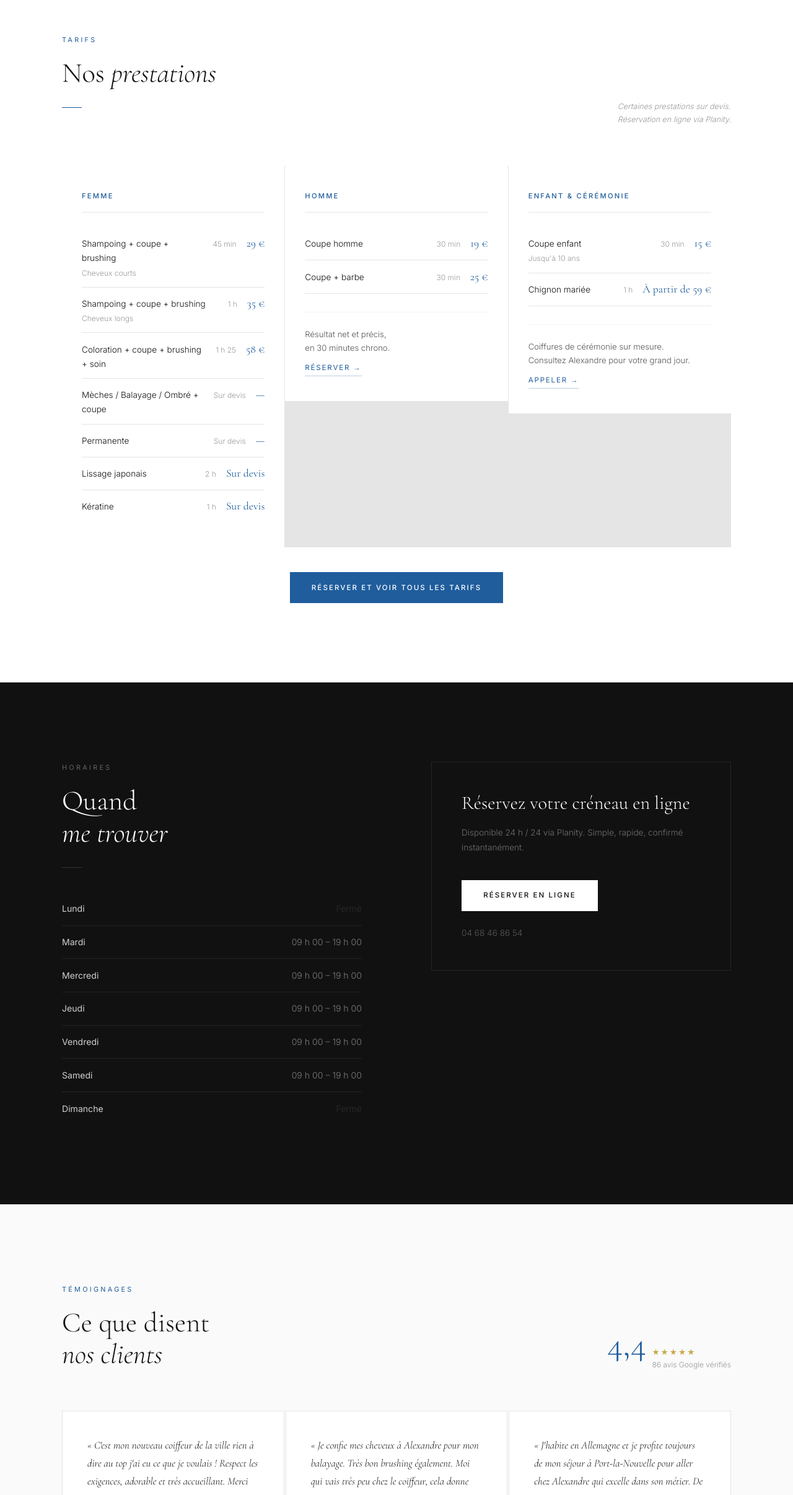
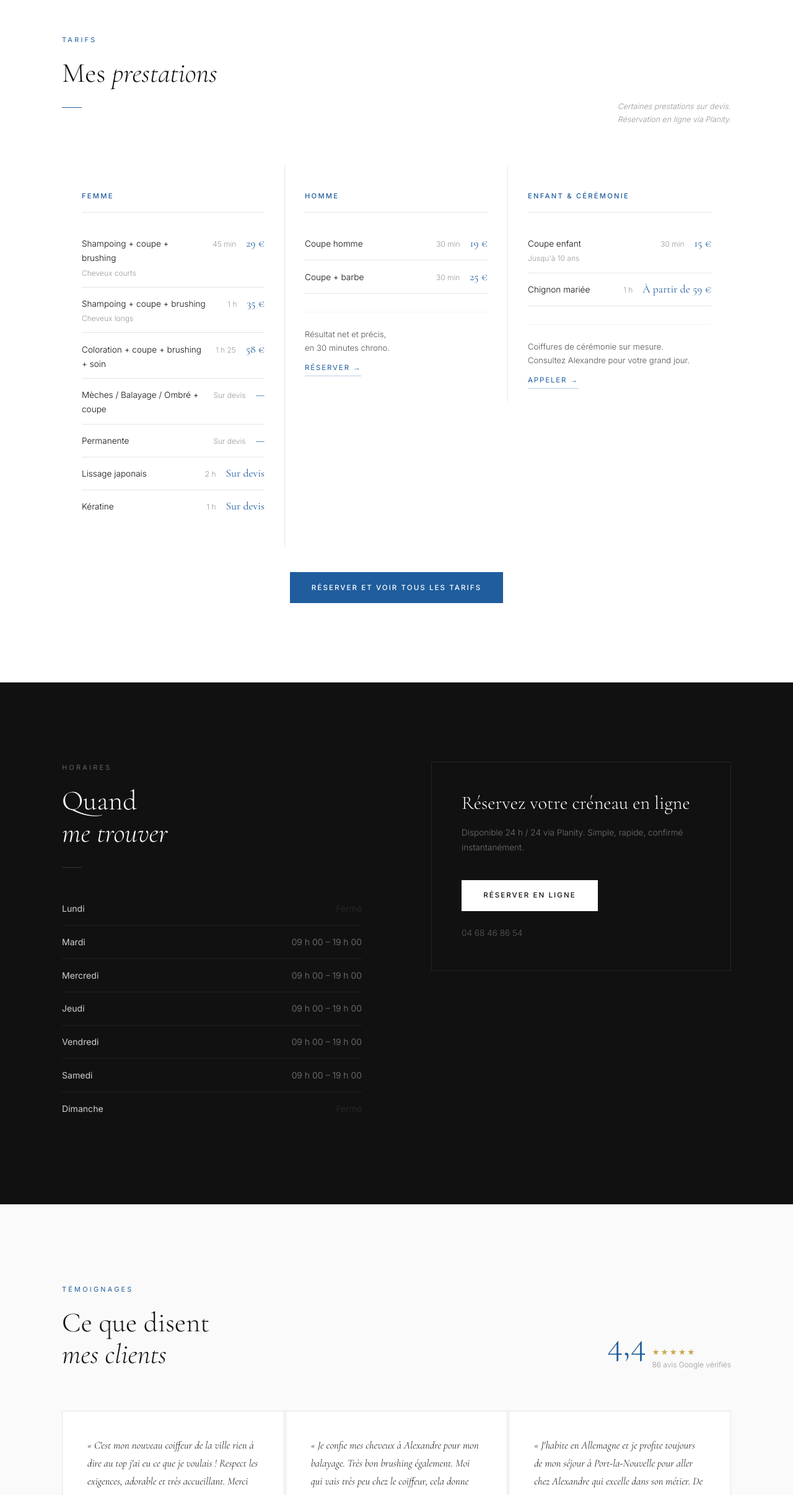
Before and after one commit to pjksens/alexandre-coiffeur-portlanouvelle, a plain HTML site: page index.html in a window 1280 px wide. Shown: the part 2413-4825 px from the top of the page at 62% size. Drawn offline with nearby package versions, Linux system fonts and the light colour scheme.

Commit message:
Fix tarifs grey bg, 'mes clients', 'Mes prestations', mobile borders

```diff
--- a/index.html
+++ b/index.html
@@ -346,14 +346,16 @@
     .tarifs-grid {
       display: grid;
       grid-template-columns: repeat(3, 1fr);
-      gap: 1px;
-      background: var(--rule);
+      gap: 0;
+      background: var(--white);
       align-items: start;
     }
     .tarif-cat {
       background: var(--white);
       padding: 2.5rem 2rem;
+      border-right: 1px solid var(--rule);
     }
+    .tarif-cat:last-child { border-right: none; }
     .tarif-cat-title {
       font-size: 0.7rem;
       font-weight: 500;
@@ -587,6 +589,8 @@
     /* ── RESPONSIVE ── */
     @media (max-width: 1024px) {
       .tarifs-grid { grid-template-columns: 1fr 1fr; }
+      .tarif-cat:nth-child(2) { border-right: none; }
+      .tarif-cat:last-child { border-top: 1px solid var(--rule); }
     }
 
     @media (max-width: 960px) {
@@ -613,6 +617,8 @@
 
       .about-img { aspect-ratio: 16/9; }
       .tarifs-grid { grid-template-columns: 1fr; }
+      .tarif-cat { border-right: none; border-bottom: 1px solid var(--rule); }
+      .tarif-cat:last-child { border-bottom: none; border-top: none; }
       .tarifs-intro { flex-direction: column; align-items: flex-start; gap: 1rem; }
 
       .hours-right { padding: 2rem; }
@@ -764,7 +770,7 @@
       <div class="tarifs-intro reveal">
         <div>
           <p class="eyebrow">Tarifs</p>
-          <h2>Nos <em>prestations</em></h2>
+          <h2>Mes <em>prestations</em></h2>
           <div class="rule-short"></div>
         </div>
         <p class="tarifs-note">Certaines prestations sur devis.<br/>Réservation en ligne via Planity.</p>
@@ -890,7 +896,7 @@
       <div class="reviews-head reveal">
         <div>
           <p class="eyebrow">Témoignages</p>
-          <h2>Ce que disent<br/><em>nos clients</em></h2>
+          <h2>Ce que disent<br/><em>mes clients</em></h2>
         </div>
         <div class="rating-chip">
           <span class="rating-num">4,4</span>
```
